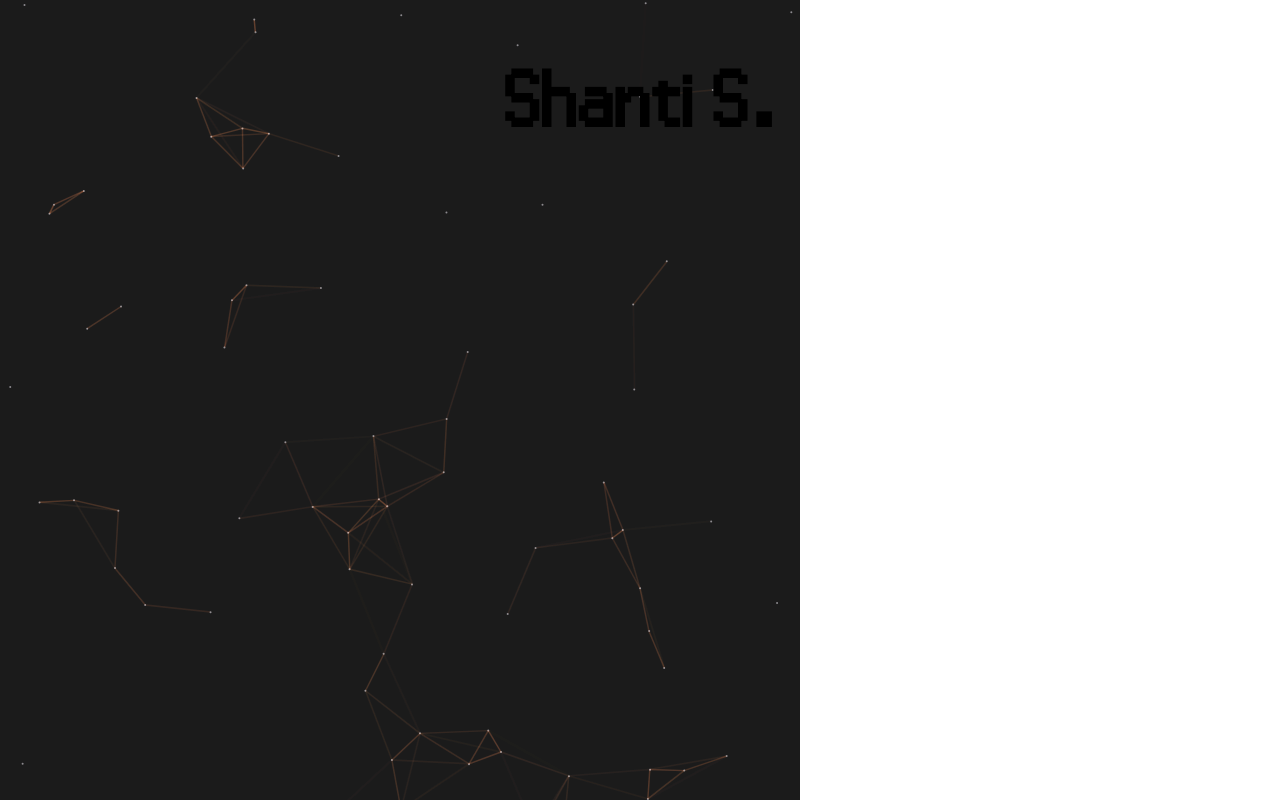
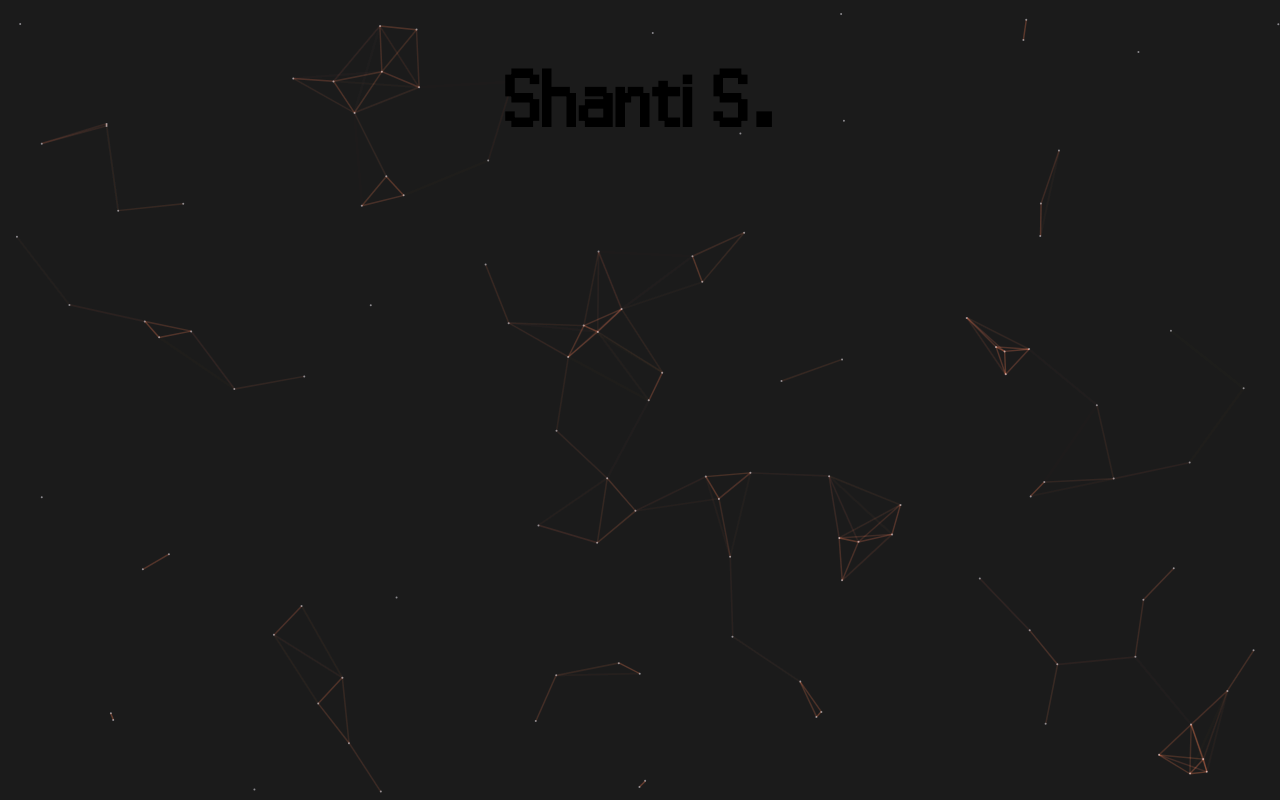
Before and after one commit to Fishfinna/personal-website-react-migration, a React (Vite) app: page / in a window 1280 px wide. Built offline with nearby package versions, Linux system fonts and the light colour scheme.

Commit message:
Fixed the stars for version 1, but I think I'll re-do them myself

```diff
--- a/src/components/stars/Stars.scss
+++ b/src/components/stars/Stars.scss
@@ -1,5 +1,5 @@
 canvas {
-    position: fixed;
+    position: absolute;
     top: 0;
     left: 0;
     z-index: -999;
--- a/src/components/stars/Stars.tsx
+++ b/src/components/stars/Stars.tsx
@@ -15,14 +15,14 @@ export function Stars() {
       if (!canvas) return;
       ctx = canvas.getContext("2d");
       if (!ctx) return;
-      const w = (canvas.width = window.innerHeight);
-      const h = (canvas.height = window.innerWidth);
-      const screenDelta = Math.sqrt(w + h) / 100;
+      canvas.width = window.innerWidth;
+      canvas.height = window.innerHeight;
+      const screenDelta = Math.sqrt(canvas.width + canvas.height) / 100;
       const useAmount = 250 * screenDelta;
 
       for (let i = 0; i < useAmount; i++) {
-        const x = Math.random() * w;
-        const y = Math.random() * h;
+        const x = Math.random() * canvas.width;
+        const y = Math.random() * canvas.height;
         const xSpeed = Math.random() * (2.4 / 10) - 2.4 / 20;
         const ySpeed = Math.random() * (2.4 / 10) - 2.4 / 20;
         const newPoint = new StarPoint(x, y, xSpeed, ySpeed);
@@ -32,7 +32,7 @@ export function Stars() {
 
       if (ctx) {
         ctx.fillStyle = "rgba(252, 247, 255, 0.5)";
-        ctx.fillRect(1, 1, w, h);
+        ctx.fillRect(1, 1, canvas.width, canvas.height);
       }
 
       draw();
@@ -63,7 +63,7 @@ export function Stars() {
           if (distance <= useDistance && ctx) {
             const alpha = 1 - distance / useDistance;
 
-            ctx.strokeStyle = `hsla(20, 60%, 10%, ${alpha})`;
+            ctx.strokeStyle = `hsla(15, 60%, 10%, ${alpha})`;
 
             ctx.beginPath();
             ctx.moveTo(point.x, point.y);
@@ -89,10 +89,11 @@ export function Stars() {
       const canvas = canvasRef.current;
 
       if (ctx && canvas) {
-        const w = canvas.width;
-        const h = canvas.height;
+        console.log("changed");
+        canvas.width = window.innerWidth;
+        canvas.height = window.innerHeight;
         ctx.fillStyle = "rgba(252, 247, 255, 0.5)";
-        ctx.fillRect(0, 0, w, h);
+        ctx.fillRect(0, 0, window.innerWidth, window.innerHeight);
       }
     };
 
@@ -106,11 +107,5 @@ export function Stars() {
     };
   }, []);
 
-  return (
-    <canvas
-      ref={canvasRef}
-      width={window.innerWidth}
-      height={window.innerHeight}
-    />
-  );
+  return <canvas ref={canvasRef} />;
 }
```
